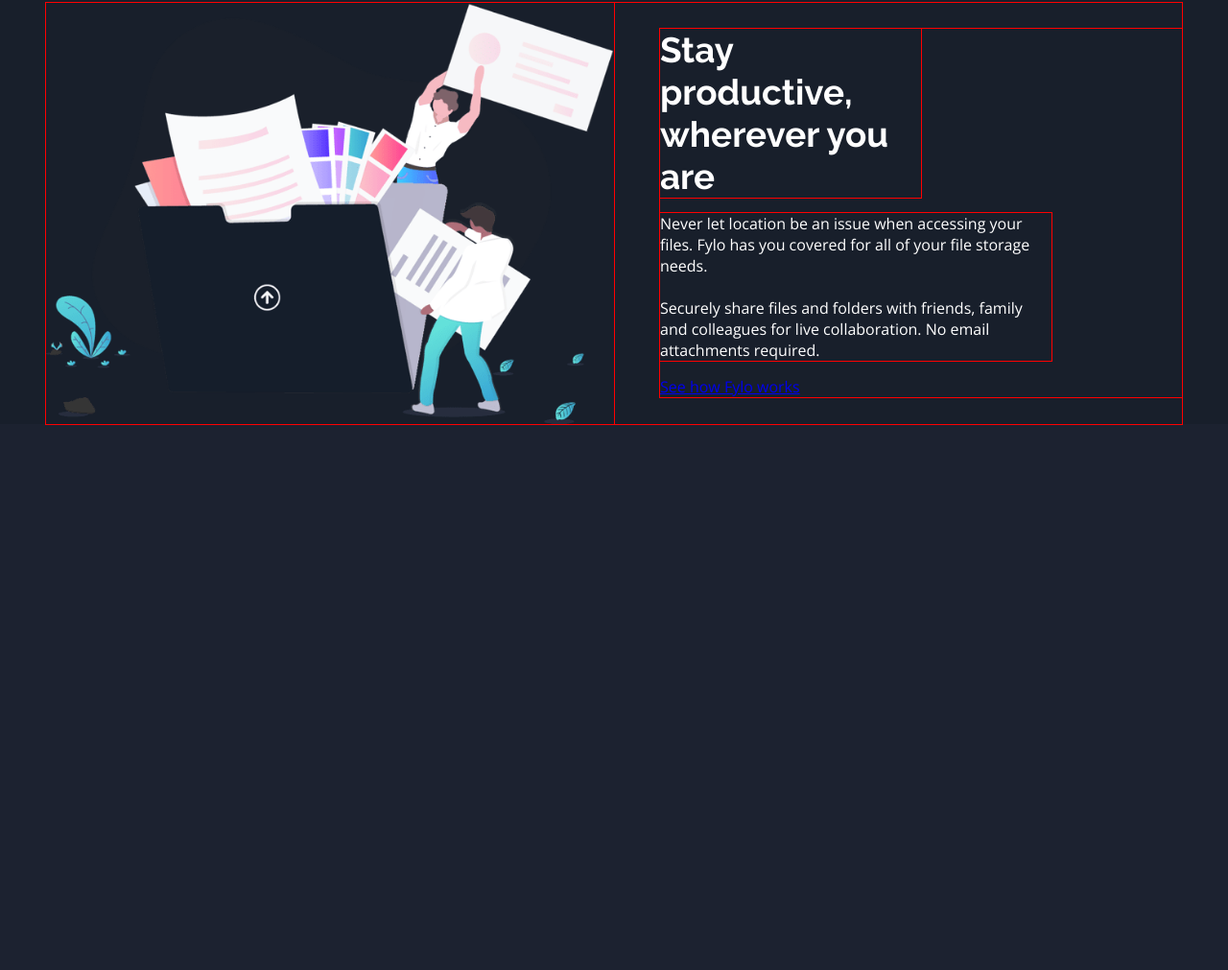
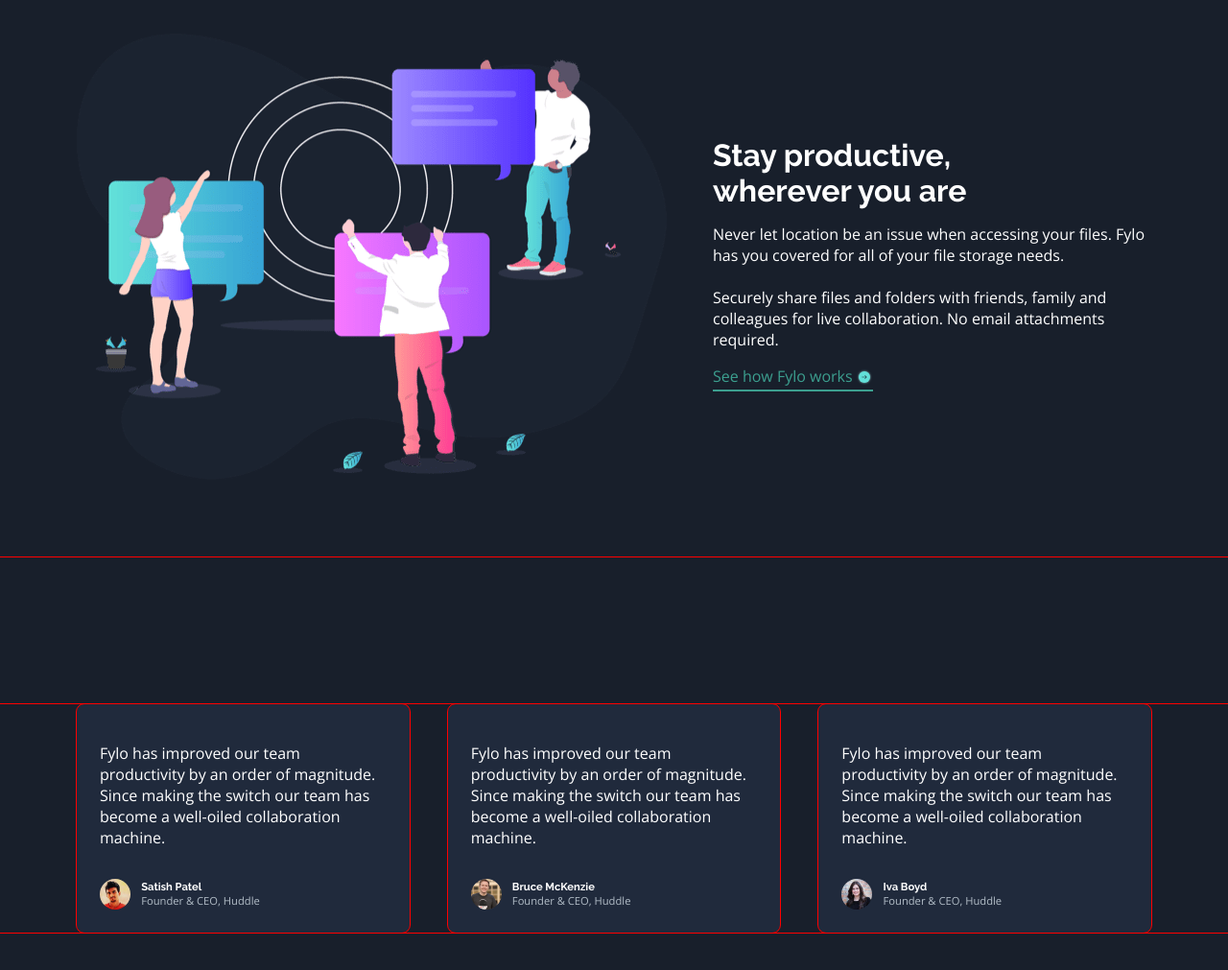
Before and after one commit to codein-looney/fylo-dark-theme-landing-page, a plain HTML site: page index.html in a window 1280 px wide. Shown: the part 1793-2804 px from the top of the page at 96% size. Before the commit the page ends 2315 px from the top, so only its background shows below. Drawn offline with nearby package versions, Linux system fonts and the light colour scheme.

Commit message:
defining grid box

```diff
--- a/index.html
+++ b/index.html
@@ -42,6 +42,7 @@
       <a href="#"><button class="cta-btn">Get Started</button></a>
     </div>
   </section>
+
   <section class="container">
     <div class="info">
         <div class="col">
@@ -81,7 +82,7 @@
 
   <section class="container">
     <div class="provider">
-      <img class="cover-secondary" src="./images/illustration-intro.png" alt="">
+      <img class="cover-secondary" src="./images/illustration-stay-productive.png" alt="">
       <div class="description">
         <h2 class="des-title">Stay productive, wherever you are</h2>
         <p class="des-subtitle">
@@ -92,28 +93,71 @@
           Securely share files and folders with friends, family and colleagues for live collaboration. No email
           attachments required.
         </p>
-        <a href="#">See how Fylo works</a>
+        <div class="information">
+          <a href="" class="info-link"><p class="paragraph-mobile">See how Fylo works</p><img src="./images/icon-arrow.svg" alt=""></a>
+          <hr class="solid">
+        </div>
       </div>
     </div>
   </section>
+<br>
+<br>
+<br>
+<br>
+<br>
+<br>
+<br>
+<section class="container">
+  <div class="box box1">
+    <p class="review">
+      Fylo has improved our team productivity by an order of magnitude. Since making the switch our team has
+      become a well-oiled collaboration machine.
+    </p>
+    <div class="author">
+      <img class="profile" src="./images/profile-1.jpg" alt="">
+      <div class="credentials">
+        <h4 class="name">Satish Patel</h4>
+        <p class="enterprise">Founder & CEO, Huddle</p>
+      <p class="enterprise"></div></p>
+    </div>
+  </div>
 
-  <!-- Fylo has improved our team productivity by an order of magnitude. Since making the switch our team has
-  become a well-oiled collaboration machine.
+  <div class="box box2">
+    <p class="review">
+      Fylo has improved our team productivity by an order of magnitude. Since making the switch our team has
+      become a well-oiled collaboration machine.
+    </p>
+    <div class="author">
+      <img class="profile" src="./images/profile-2.jpg" alt="">
+      <div class="credentials">
+        <h4 class="name">Bruce McKenzie</h4>
+        <p class="enterprise">Founder & CEO, Huddle</p>
+      </div>
+    </div>
+  </div>
 
-  Satish Patel
-  Founder & CEO, Huddle
+  <div class="box box3">
+    <p class="review">
+      Fylo has improved our team productivity by an order of magnitude. Since making the switch our team has
+      become a well-oiled collaboration machine.
+    </p>
+    <div class="author">
+      <img class="profile" src="./images/profile-3.jpg" alt="">
+      <div class="credentials">
+        <h4 class="name">Iva Boyd</h4>
+        <p class="enterprise">Founder & CEO, Huddle</p>
+      </div>
+    </div>
+  </div>
+</section>
 
-  Fylo has improved our team productivity by an order of magnitude. Since making the switch our team has
-  become a well-oiled collaboration machine.
-
-  Bruce McKenzie
-  Founder & CEO, Huddle
-
-  Fylo has improved our team productivity by an order of magnitude. Since making the switch our team has
-  become a well-oiled collaboration machine.
-
-  Iva Boyd
-  Founder & CEO, Huddle -->
+<br>
+<br>
+<br>
+<br>
+<br>
+<br>
+<br>
 
   <!-- Get early access today
 
--- a/scss/components/_cover.scss
+++ b/scss/components/_cover.scss
@@ -13,9 +13,6 @@
 }
 
 .cover-secondary {
-    width: 50%;
+    width: 75%;
     height: auto;
-
-    outline: 1px solid red;
-
 }
--- a/scss/layout/_grid.scss
+++ b/scss/layout/_grid.scss
@@ -1,3 +1,5 @@
+@use '../sass-utils/variables' as *;
+
 .wrapper .cta {
     display: flex;
     justify-content: center;
@@ -23,7 +25,7 @@
     }
 }
 
-.container .info {
+.wrapper .container .info {
     margin: 0 auto;
     width: 70%;
     padding-top: 10em;
@@ -52,33 +54,98 @@
     }
 }
 
-.container .provider {
-    margin: 5em 3em;
+.wrapper .container {
+    width: 100%;
     display: flex;
-    align-items: center;
     justify-content: center;
-    gap: 3em;
 
-    outline: 1px solid red;
+    .provider {
+        width: 90%;
+        margin: 7em 3em 5em 5em;
+        display: flex;
+        align-items: center;
+        gap: 3em;
 
-    .description {
-        display: flex;
-        flex-direction: column;
-        gap: 1em;
+        .description {
+            margin-top: 5em;
+            display: flex;
+            flex-direction: column;
+            gap: 1em;
 
-        outline: 1px solid red;
+            .des-title {
+                max-width: 60%;
+                font-size: 2em;
+            }
 
-        .des-title {
-            max-width: 50%;
-            font-size: 2.3em;
+            .des-subtitle {
+                max-width: 95%;
+            }
 
-            outline: 1px solid red;
-        }
+            .information .info-link {
+                display: flex;
+                color: #3c9f8f;
+                text-decoration: none;
+                align-items: center;
 
-        .des-subtitle {
-            max-width: 75%;
+                img {
+                    margin: 2px 0 0 0.3em;
+                    width: 16px;
+                    height: 100%;
+                }
+            }
 
-            outline: 1px solid red;
+            .solid {
+                width: 10.3em;
+                margin: 0.2em 0 4em 0;
+                border: 0.7px solid #3c9f8f;
+            }
         }
     }
 }
+
+.wrapper .container {
+    display: flex;
+    gap: 2.5em;
+    justify-content: center;
+
+    outline: 1px solid red; // REMOVE
+
+    .box {
+        padding: 2.5em 1.5em 1.5em 1.5em;
+        background-color: $Dark-Blue4;
+        border-radius: .5em;
+
+         outline: 1px solid red; // REMOVE
+
+         .review {
+             margin-bottom: 2em;
+         }
+
+         .author {
+             display: flex;
+             align-items: center;
+             gap: .7em;
+
+             .profile {
+                 width: 2em;
+                 border-radius: 50%;
+             }
+
+             .credentials {
+                 font-size: .7em;
+
+                 .enterprise {
+                     color: #B3BEC8;
+                 }
+             }
+         }
+    }
+
+     .box1 {
+         margin-left: 5em;
+     }
+
+     .box3 {
+        margin-right: 5em;
+    }
+}
```
Also changed, not shown: css/styles.css, design/desktop-design.jpg, 1 other file.
